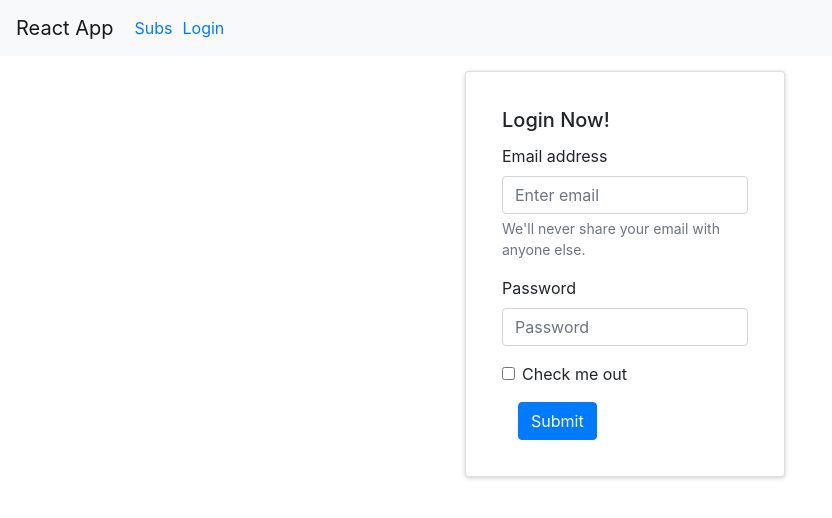
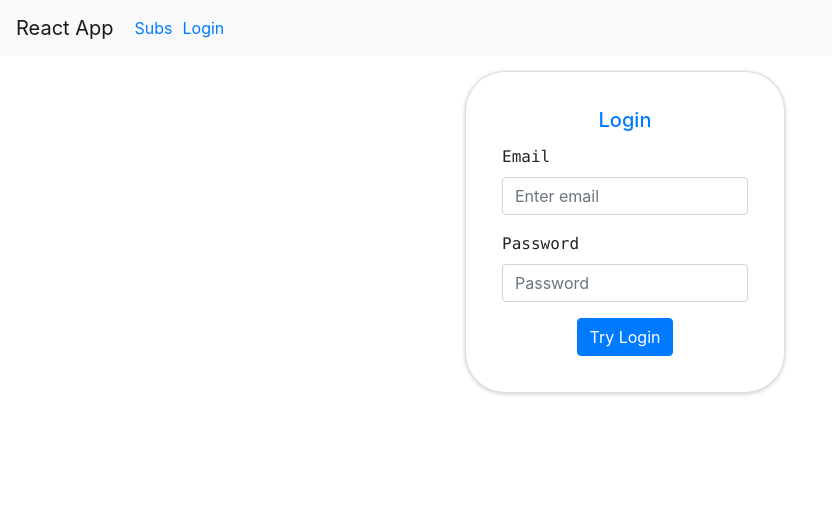
Before and after one commit to aardaipek/subscriptions-web-react, a React (Create React App) app: page / in a window 1280 px wide. Shown: the top 518 px of the page, without its empty margins (0-832 px from the left). Built offline with nearby package versions, Linux system fonts and the light colour scheme.

Commit message:
ui fixed

```diff
--- a/src/components/Form.js
+++ b/src/components/Form.js
@@ -1,26 +1,22 @@
-import { Form,Button } from 'react-bootstrap';
+import { Form, Button, Col } from "react-bootstrap";
 
 function FormCard() {
   return (
-    <Form>
+    <Form className="">
       <Form.Group controlId="formBasicEmail">
-        <Form.Label>Email address</Form.Label>
+        <Form.Label className="text-monospace">Email</Form.Label>
         <Form.Control type="email" placeholder="Enter email" />
-        <Form.Text className="text-muted">
-          We'll never share your email with anyone else.
-        </Form.Text>
       </Form.Group>
 
       <Form.Group controlId="formBasicPassword">
-        <Form.Label>Password</Form.Label>
+        <Form.Label className="text-monospace">Password</Form.Label>
         <Form.Control type="password" placeholder="Password" />
       </Form.Group>
-      <Form.Group controlId="formBasicCheckbox">
-        <Form.Check type="checkbox" label="Check me out" />
-      </Form.Group>
-      <Button variant="primary" type="submit">
-        Submit
-      </Button>
+      <Col className="text-center">
+        <Button className="" variant="primary" type="submit">
+          Try Login
+        </Button>
+      </Col>
     </Form>
   );
 }
--- a/src/components/layout/navigation.js
+++ b/src/components/layout/navigation.js
@@ -7,21 +7,31 @@ function NavigationBar() {
       <Navbar.Brand href="#">React App</Navbar.Brand>
       <Navbar.Toggle aria-controls="navbarScroll" />
       <Navbar.Collapse id="navbarScroll">
+        <div className="d-flex justify-content-space-between">
           <Nav
             className="mr-auto my-2 my-lg-0"
             style={{ maxHeight: "100px" }}
             navbarScroll
           >
-          <NavLink to="/home" style={navBarStyle}>Subs</NavLink>
-          <NavLink to="/login" style={navBarStyle}>Login</NavLink>
+            <div style={{flex:"flex-grow"}}>
+              <NavLink to="/home" style={navBarStyle}>
+                Subs
+              </NavLink>
+            </div>
+            <div>
+              <NavLink className="" to="/login" style={navBarStyle}>
+                Login
+              </NavLink>
+            </div>
           </Nav>
+        </div>
       </Navbar.Collapse>
     </Navbar>
   );
 }
 
 const navBarStyle = {
-  'padding':'5px'
+  padding: "5px",
 };
 
 export default NavigationBar;
--- a/src/pages/login.js
+++ b/src/pages/login.js
@@ -7,9 +7,9 @@ function Login() {
       <Row>
         <Col></Col>
         <Col>
-          <Card style={{marginTop:15}}>
+          <Card style={cardStyle}>
             <Card.Body>
-              <Card.Title>Login Now!</Card.Title>
+              <Card.Title className="text-center text-primary">Login</Card.Title>
               <FormCard></FormCard>
             </Card.Body>
           </Card>
@@ -20,4 +20,9 @@ function Login() {
   );
 }
 
+const cardStyle= {
+  'marginTop':'15px',
+  "borderRadius":"40px"
+}
+
 export default Login;
```
Lines whose indentation alone changed are shown as unchanged.
